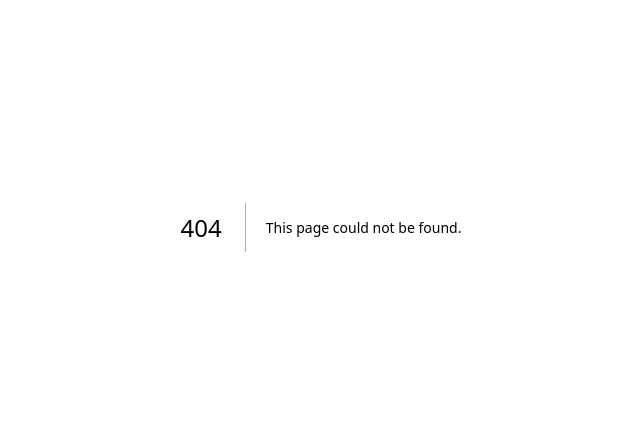
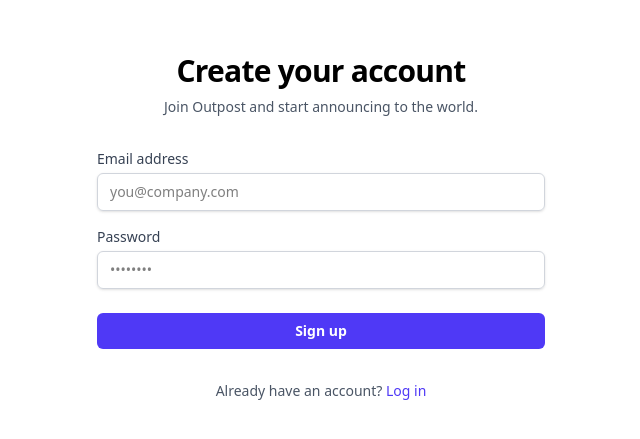
Before and after one commit to Chatterbox-Labs-LLC/chatterbox-web, a Next.js app: page /signup in a window 1280 px wide. Before the commit this address had no page. Shown: the part 173-612 px from the top of the page, without its empty margins (319-959 px from the left). Built offline with nearby package versions, Linux system fonts and the light colour scheme.

Commit message:
Migrate to proxy.ts and create home and signup pages

```diff
--- a/src/app/page.tsx
+++ b/src/app/page.tsx
@@ -1,65 +1,99 @@
-import Image from "next/image";
+import Link from 'next/link'
+import { ArrowRight, Megaphone, Shield, Zap } from 'lucide-react'
 
-export default function Home() {
+export default function HomePage() {
   return (
-    <div className="flex min-h-screen items-center justify-center bg-zinc-50 font-sans dark:bg-black">
-      <main className="flex min-h-screen w-full max-w-3xl flex-col items-center justify-between py-32 px-16 bg-white dark:bg-black sm:items-start">
-        <Image
-          className="dark:invert"
-          src="/next.svg"
-          alt="Next.js logo"
-          width={100}
-          height={20}
-          priority
-        />
-        <div className="flex flex-col items-center gap-6 text-center sm:items-start sm:text-left">
-          <h1 className="max-w-xs text-3xl font-semibold leading-10 tracking-tight text-black dark:text-zinc-50">
-            To get started, edit the page.tsx file.
+    <div className="flex min-h-screen flex-col bg-white">
+      {/* Navigation */}
+      <nav className="flex items-center justify-between px-6 py-4 border-b border-gray-100">
+        <div className="flex items-center gap-2">
+          <div className="bg-primary p-1.5 rounded-md">
+            <Megaphone className="w-5 h-5 text-white" />
+          </div>
+          <span className="text-xl font-bold tracking-tight text-black">Outpost</span>
+        </div>
+        <div className="flex items-center gap-4">
+          <Link href="/login" className="text-sm font-medium text-gray-600 hover:text-black">
+            Log in
+          </Link>
+          <Link
+            href="/signup"
+            className="rounded-md bg-primary px-4 py-2 text-sm font-semibold text-white hover:bg-indigo-500 transition-colors"
+          >
+            Get Started
+          </Link>
+        </div>
+      </nav>
+
+      {/* Hero Section */}
+      <main className="flex-1">
+        <section className="px-6 py-24 text-center sm:py-32">
+          <h1 className="text-5xl font-extrabold tracking-tight text-black sm:text-6xl">
+            Announce things <span className="text-primary">to the world.</span>
           </h1>
-          <p className="max-w-md text-lg leading-8 text-zinc-600 dark:text-zinc-400">
-            Looking for a starting point or more instructions? Head over to{" "}
-            <a
-              href="https://vercel.com/templates?framework=next.js&utm_source=create-next-app&utm_medium=appdir-template-tw&utm_campaign=create-next-app"
-              className="font-medium text-zinc-950 dark:text-zinc-50"
+          <p className="mx-auto mt-6 max-w-2xl text-lg leading-8 text-gray-600">
+            The modern announcement platform for companies. Share updates, news, and product launches with your audience in seconds.
+          </p>
+          <div className="mt-10 flex items-center justify-center gap-x-6">
+            <Link
+              href="/signup"
+              className="rounded-md bg-primary px-6 py-3 text-base font-semibold text-white shadow-sm hover:bg-indigo-500 focus-visible:outline focus-visible:outline-2 focus-visible:outline-offset-2 focus-visible:outline-primary transition-colors flex items-center gap-2"
             >
-              Templates
-            </a>{" "}
-            or the{" "}
-            <a
-              href="https://nextjs.org/learn?utm_source=create-next-app&utm_medium=appdir-template-tw&utm_campaign=create-next-app"
-              className="font-medium text-zinc-950 dark:text-zinc-50"
-            >
-              Learning
-            </a>{" "}
-            center.
-          </p>
+              Start for free <ArrowRight className="w-4 h-4" />
+            </Link>
+          </div>
+        </section>
+
+        {/* Features */}
+        <section className="bg-gray-50 py-24 sm:py-32">
+          <div className="mx-auto max-w-7xl px-6 lg:px-8">
+            <div className="mx-auto max-w-2xl lg:text-center">
+              <h2 className="text-base font-semibold leading-7 text-primary">Everything you need</h2>
+              <p className="mt-2 text-3xl font-bold tracking-tight text-black sm:text-4xl">
+                Powerful announcements made simple
+              </p>
+            </div>
+            <div className="mx-auto mt-16 max-w-2xl sm:mt-20 lg:mt-24 lg:max-w-none">
+              <dl className="grid max-w-xl grid-cols-1 gap-x-8 gap-y-16 lg:max-w-none lg:grid-cols-3">
+                <div className="flex flex-col items-start">
+                  <div className="rounded-md bg-white p-2 shadow-sm ring-1 ring-gray-200">
+                    <Zap className="h-6 w-6 text-primary" />
+                  </div>
+                  <dt className="mt-4 font-semibold text-black">Lightning Fast</dt>
+                  <dd className="mt-2 leading-7 text-gray-600">
+                    Deploy your announcement page in minutes. No complex setup required.
+                  </dd>
+                </div>
+                <div className="flex flex-col items-start">
+                  <div className="rounded-md bg-white p-2 shadow-sm ring-1 ring-gray-200">
+                    <Shield className="h-6 w-6 text-primary" />
+                  </div>
+                  <dt className="mt-4 font-semibold text-black">Secure by Default</dt>
+                  <dd className="mt-2 leading-7 text-gray-600">
+                    Enterprise-grade security powered by Supabase and Cloudflare.
+                  </dd>
+                </div>
+                <div className="flex flex-col items-start">
+                  <div className="rounded-md bg-white p-2 shadow-sm ring-1 ring-gray-200">
+                    <Megaphone className="h-6 w-6 text-primary" />
+                  </div>
+                  <dt className="mt-4 font-semibold text-black">Email Notifications</dt>
+                  <dd className="mt-2 leading-7 text-gray-600">
+                    Keep your subscribers engaged with beautiful emails powered by Resend.
+                  </dd>
+                </div>
+              </dl>
+            </div>
+          </div>
+        </section>
+      </main>
+
+      {/* Footer */}
+      <footer className="border-t border-gray-100 py-12 px-6">
+        <div className="text-center text-sm text-gray-500">
+          © {new Date().getFullYear()} Outpost. Built with precision.
         </div>
-        <div className="flex flex-col gap-4 text-base font-medium sm:flex-row">
-          <a
-            className="flex h-12 w-full items-center justify-center gap-2 rounded-full bg-foreground px-5 text-background transition-colors hover:bg-[#383838] dark:hover:bg-[#ccc] md:w-[158px]"
-            href="https://vercel.com/new?utm_source=create-next-app&utm_medium=appdir-template-tw&utm_campaign=create-next-app"
-            target="_blank"
-            rel="noopener noreferrer"
-          >
-            <Image
-              className="dark:invert"
-              src="/vercel.svg"
-              alt="Vercel logomark"
-              width={16}
-              height={16}
-            />
-            Deploy Now
-          </a>
-          <a
-            className="flex h-12 w-full items-center justify-center rounded-full border border-solid border-black/[.08] px-5 transition-colors hover:border-transparent hover:bg-black/[.04] dark:border-white/[.145] dark:hover:bg-[#1a1a1a] md:w-[158px]"
-            href="https://nextjs.org/docs?utm_source=create-next-app&utm_medium=appdir-template-tw&utm_campaign=create-next-app"
-            target="_blank"
-            rel="noopener noreferrer"
-          >
-            Documentation
-          </a>
-        </div>
-      </main>
+      </footer>
     </div>
-  );
+  )
 }
--- /dev/null
+++ b/src/app/signup/page.tsx
@@ -0,0 +1,65 @@
+import Link from 'next/link'
+
+export default function SignupPage() {
+  return (
+    <div className="flex min-h-screen flex-col items-center justify-center p-6 bg-white">
+      <div className="w-full max-w-md space-y-8">
+        <div className="text-center">
+          <h1 className="text-3xl font-bold tracking-tight text-black">Create your account</h1>
+          <p className="mt-2 text-sm text-gray-600">
+            Join Outpost and start announcing to the world.
+          </p>
+        </div>
+
+        <form className="mt-8 space-y-6">
+          <div className="space-y-4 rounded-md">
+            <div>
+              <label htmlFor="email-address" className="block text-sm font-medium text-gray-700">
+                Email address
+              </label>
+              <input
+                id="email-address"
+                name="email"
+                type="email"
+                autoComplete="email"
+                required
+                className="mt-1 block w-full rounded-md border border-gray-300 px-3 py-2 text-black shadow-sm focus:border-primary focus:outline-none focus:ring-1 focus:ring-primary sm:text-sm"
+                placeholder="you@company.com"
+              />
+            </div>
+            <div>
+              <label htmlFor="password" className="block text-sm font-medium text-gray-700">
+                Password
+              </label>
+              <input
+                id="password"
+                name="password"
+                type="password"
+                autoComplete="new-password"
+                required
+                className="mt-1 block w-full rounded-md border border-gray-300 px-3 py-2 text-black shadow-sm focus:border-primary focus:outline-none focus:ring-1 focus:ring-primary sm:text-sm"
+                placeholder="••••••••"
+              />
+            </div>
+          </div>
+
+          <div>
+            <button
+              type="submit"
+              className="group relative flex w-full justify-center rounded-md bg-primary px-3 py-2 text-sm font-semibold text-white hover:bg-indigo-500 focus-visible:outline focus-visible:outline-2 focus-visible:outline-offset-2 focus-visible:outline-primary transition-colors"
+            >
+              Sign up
+            </button>
+          </div>
+        </form>
+
+        <p className="mt-4 text-center text-sm text-gray-600">
+          Already have an account?{' '}
+          <Link href="/login" className="font-medium text-primary hover:text-indigo-500">
+            Log in
+          </Link>
+        </p>
+      </div>
+    </div>
+  )
+}
--- a/src/middleware.ts
+++ b/src/proxy.ts
@@ -1,7 +1,7 @@
 import { type NextRequest } from 'next/server'
 import { updateSession } from '@/lib/supabase/middleware'
 
-export async function middleware(request: NextRequest) {
+export async function proxy(request: NextRequest) {
   return await updateSession(request)
 }
 
```
